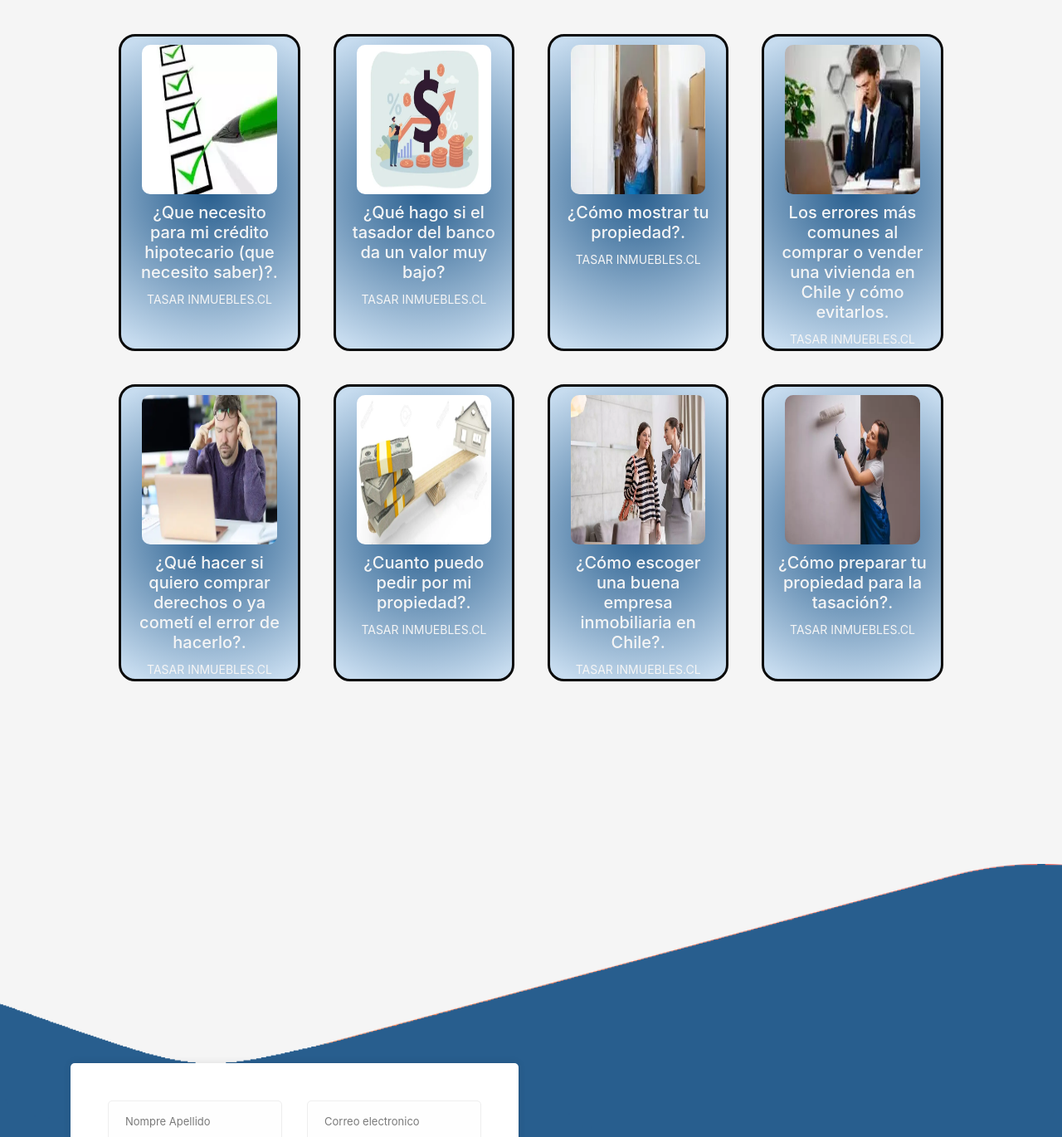
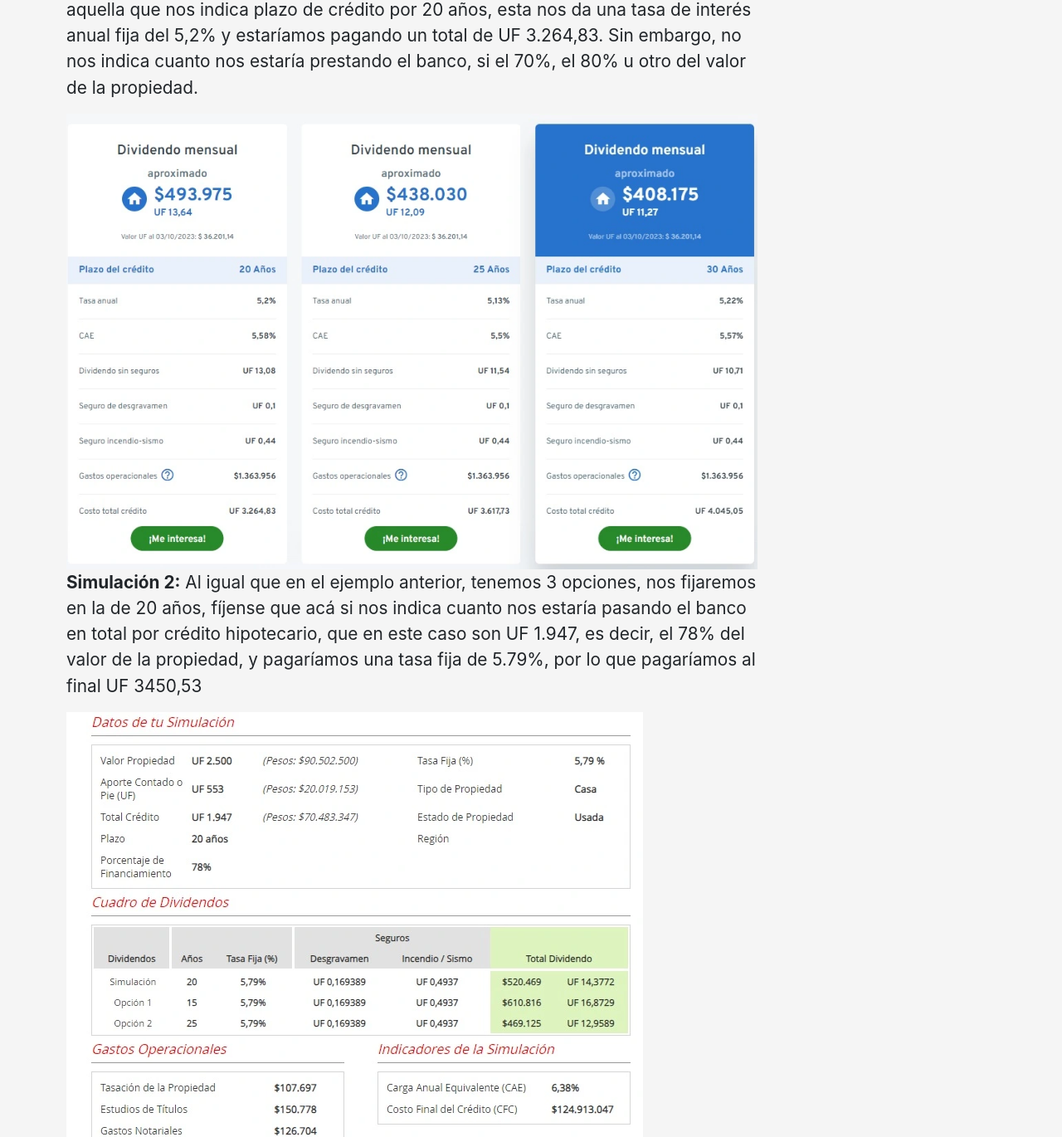
Before and after one commit to josedev-front/tasarimuebles.cl, a plain HTML site: page proyecto-tazarinmuebles.cl- nuevo/credito-hipotecario.html in a window 1280 px wide. Shown: the part 2279-3649 px from the top of the page at 83% size. Drawn offline with nearby package versions, Linux system fonts and the light colour scheme.

Commit message:
se cargan las img

```diff
--- a/proyecto-tazarinmuebles.cl- nuevo/credito-hipotecario.html
+++ b/proyecto-tazarinmuebles.cl- nuevo/credito-hipotecario.html
@@ -75,10 +75,8 @@
                 <p>Es por eso que siempre es recomendable tener un buen pie antes de comprar una propiedad, o consultar con el dueño o su corredor si ya se ha tasado antes la propiedad y si el valor corresponde al precio de tasación. De esa manera nadie perderá su tiempo, ni pasarás malos ratos.</p>
                 <p>Otro factor que debes considerar son las simulaciones de crédito hipotecario, estas no te garantizan el porcentaje del préstamo y si efectivamente calificas para dicho préstamo, pues es una revisión superficial, ya que al ser solo una simulación el banco no revisa tus antecedentes en ese momento para verificar si realmente eres un cliente que pueda costear el crédito hipotecario.</p>
                 <p>Aquí te entregamos un ejemplo del resultado de una simulación en el cual la persona de prueba realmente no tiene ningún tipo de ingreso a la fecha y aun así tras hacer las simulaciones los bancos le ofrecieron opciones.</p>
-
-
-                <!-- creo que aqui va una imagen-->
-
+                <img src="assets\images\simulador1.webp" class="img-fluid" loading="lazy" alt="simulador de creditos">
+                <br>
                 <p>El crédito hipotecario será aprobado únicamente después de revisar tus antecedentes, cuánto ganas mensualmente, si tienes deudas, tu antigüedad laboral, entre otros. Por lo tanto, no confíes al 100% en las simulaciones.</p>
                 <p>Al solicitar el crédito hipotecario debes contar con un pie, el cual comprobará el banco antes de la aprobación del crédito. Dicho pie va a variar según el precio de la propiedad, considera tener al menos el 20% del valor real de la propiedad, a no ser que vayas a complementar con FOGAES, en
                   ese caso puedes tener un pie el 10% siempre y cuando el banco te haya asegurado el 80% del valor de la propiedad y el otro 10% lo financias con FOGAES.
@@ -87,10 +85,12 @@
                 <p><b>p.ej. Vamos a comprar una casa usada cuyo precio de venta son UF 2500, nuestro sueldo mensual es de $1.300.000 aproximados y damos un pie de UF 553.</b></p>
                 <p><b>Simulación 1:</b> En este ejemplo podemos visualizar 3 opciones de crédito, si vemos aquella que nos indica plazo de crédito por 20 años, esta nos da una tasa de interés anual fija del 5,2% y estaríamos pagando un total de UF 3.264,83. Sin embargo, no nos indica cuanto nos estaría prestando el banco, si el 70%, el 80% u otro del valor de la propiedad.</p>
                 <!-- creo que aqui va una imagen-->
+                <img src="assets\images\simulador2.webp" class="img-fluid" loading="lazy" alt="simulador de creditos">
                 <p><b>Simulación 2:</b> Al igual que en el ejemplo anterior, tenemos 3 opciones, nos fijaremos en la de 20 años, fíjense que acá si nos indica cuanto nos estaría pasando el banco en total por crédito
                   hipotecario, que en este caso son UF 1.947, es decir, el 78% del valor de la propiedad, y pagaríamos una tasa fija de 5.79%, por lo que pagaríamos al final UF 3450,53</p>
                  <!-- creo que aqui va una imagen-->
-
+                 <img src="assets\images\simulador3.webp" class="img-fluid" loading="lazy" alt="simulador de creditos">
+                 <br>
                   <p>Muchas personas cometen el error en fijarse únicamente en el valor de la tasa que pagarían, sin considerar cuánto le está prestando el Banco, son dos factores fundamentales que debes
                   considerar a la hora de evaluar un crédito hipotecario, sumar y restar para tomar con ello la mejor opción. Mientras simules con más bancos mejor.
                   </p>
```
Also changed, not shown: proyecto-tazarinmuebles.cl- nuevo/assets/images/simulador1.webp (added), proyecto-tazarinmuebles.cl- nuevo/assets/images/simulador2.webp (added), proyecto-tazarinmuebles.cl- nuevo/assets/images/simulador3.webp (added).
